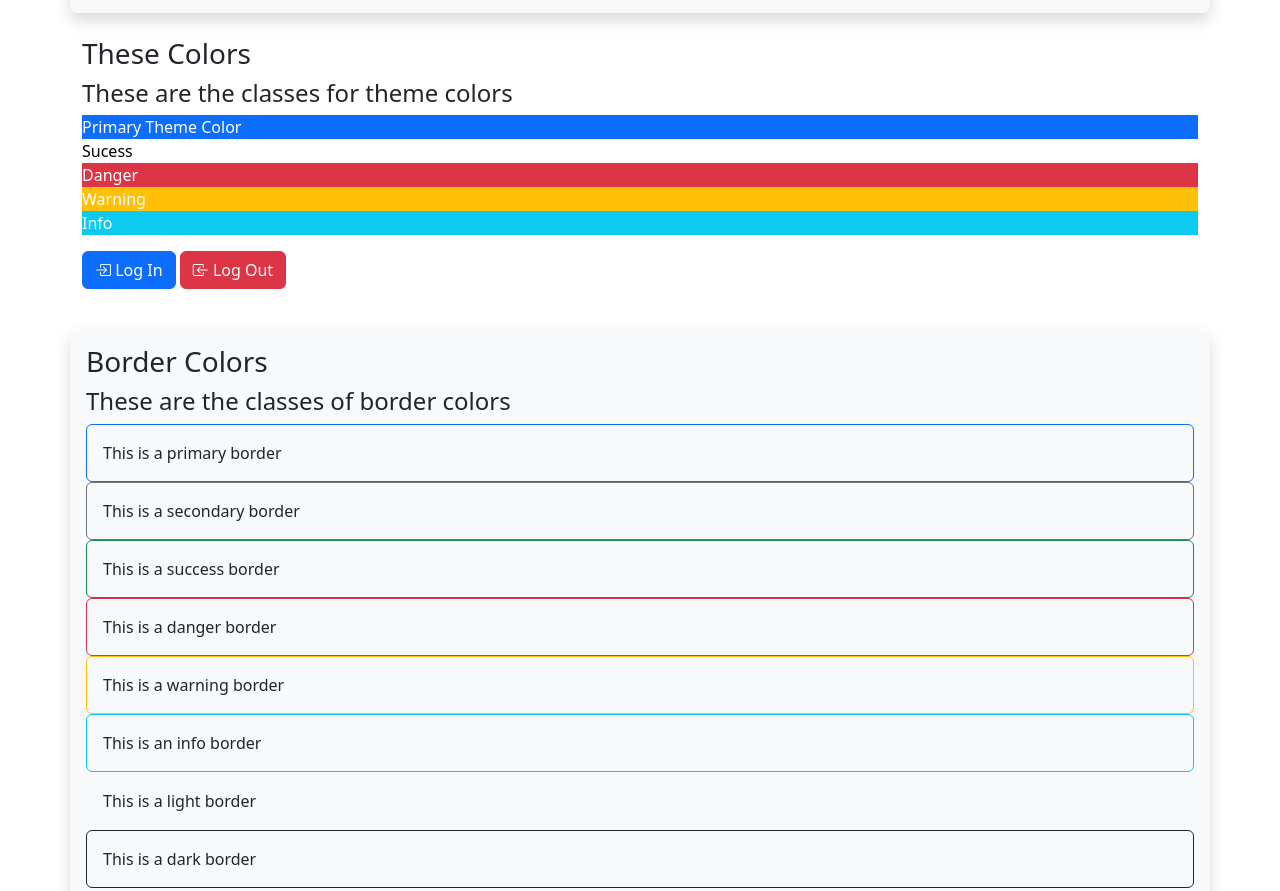
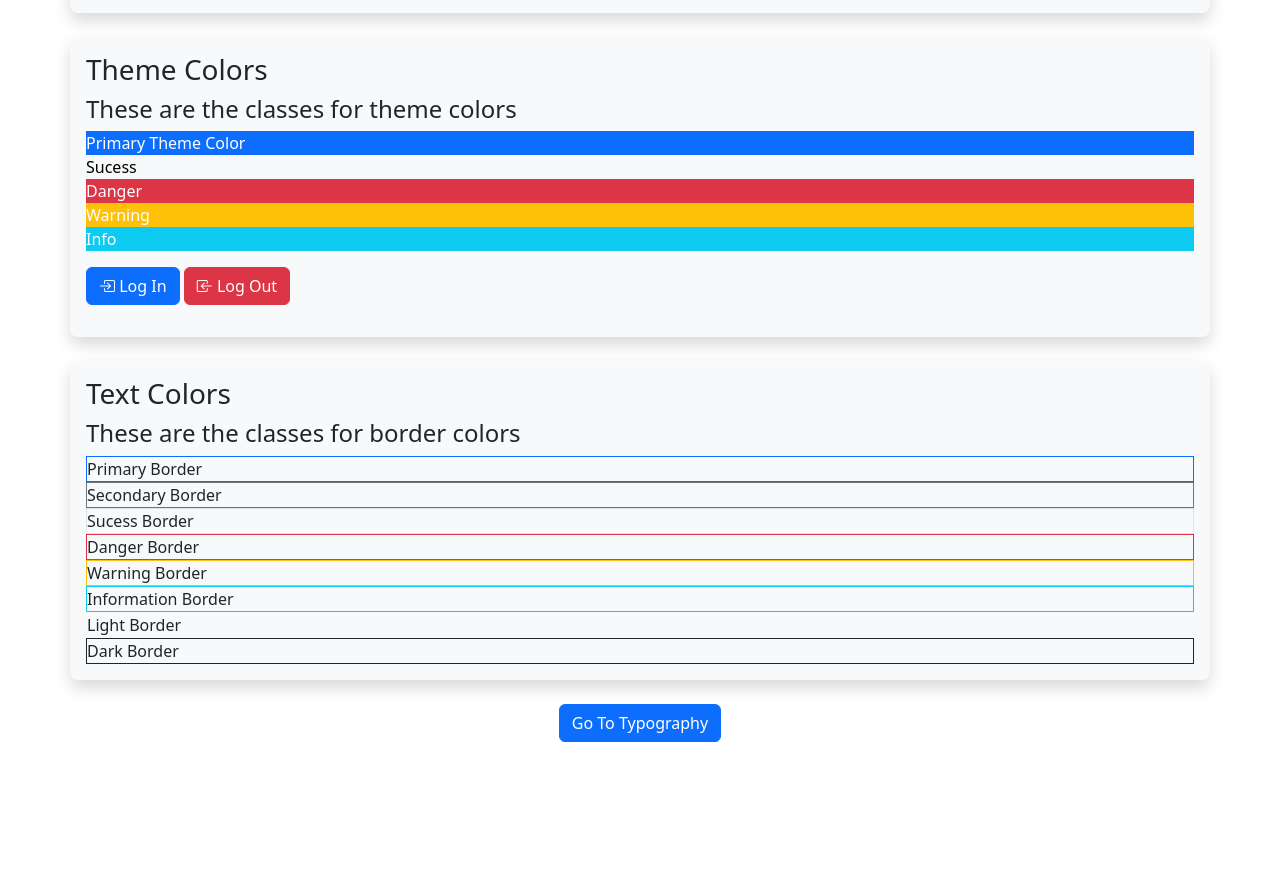
Before and after one commit to TimothyBaracael1728/Bootstrap5, a plain HTML site: page colors.html in a window 1280 px wide. Shown: the part 731-1622 px from the top of the page. After the commit the page ends 1497 px from the top, so only its background shows below. Drawn offline with nearby package versions, Linux system fonts and the light colour scheme.

Commit message:
updated colors

```diff
--- a/colors.html
+++ b/colors.html
@@ -32,7 +32,6 @@
             <p class="text-light">Light</p>
             <p class="text-dark">Dark</p>
         </div>
-
         <div class="container my-4 p-3 shadow bg-light rounded-3">
             <h3>Background Colors</h3>
             <h4>These are the classes for bg colors</h4>
@@ -45,9 +44,8 @@
            <div class="bg-light">Light</div>
            <div class="bg-dark text-white">Dark</div>
         </div>
-
-        <div class="container">
-            <h3>These Colors</h3>
+        <div class="container my-4 p-3 shadow bg-light rounded-3">
+            <h3>Theme Colors</h3>
             <h4>These are the classes for theme colors</h4>
             <div class="bg-primary text-white">Primary Theme Color</div>
             <div class="bg-sucess text-black">Sucess</div>
@@ -59,19 +57,22 @@
         </div>
 
         <div class="container my-4 p-3 shadow bg-light rounded-3">
-            <h3>Border Colors</h3>
-            <h4>These are the classes of border colors</h4>
-              <div class="border border-primary p-3 rounded">This is a primary border</div>
-              <div class="border border-secondary p-3 rounded">This is a secondary border</div>
-                 <div class="border border-success p-3 rounded">This is a success border</div>
-                 <div class="border border-danger p-3 rounded">This is a danger border</div>
-                 <div class="border border-warning p-3 rounded">This is a warning border</div>
-                 <div class="border border-info p-3 rounded">This is an info border</div>
-                 <div class="border border-light p-3 rounded">This is a light border</div>
-                 <div class="border border-dark p-3 rounded">This is a dark border</div>
+            <h3>Text Colors</h3>
+            <h4>These are the classes for border colors</h4>
+            <div class="border border-primary">Primary Border</div>
+            <div class="border border-secondary">Secondary Border</div>
+            <div class="border border-sucess">Sucess Border</div>
+            <div class="border border-danger">Danger Border</div>
+            <div class="border border-warning">Warning Border</div>
+            <div class="border border-info">Information Border</div>
+            <div class="border border-light">Light Border</div>
+            <div class="border border-dark">Dark Border</div>
+        </div>
+        <div class="container my-4 d-flex justify-content-center">
+            <a href="typography.html" class="btn btn-primary">Go To Typography</a>
+        </div>
 
 
-        </div>
 
         <script
             src="https://cdn.jsdelivr.net/npm/@popperjs/core@2.11.8/dist/umd/popper.min.js"
```
